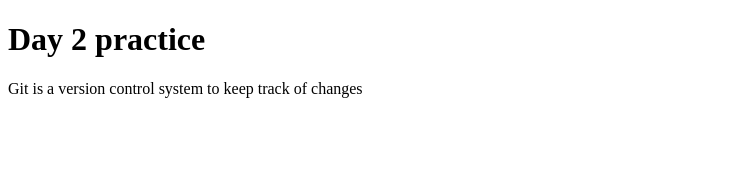
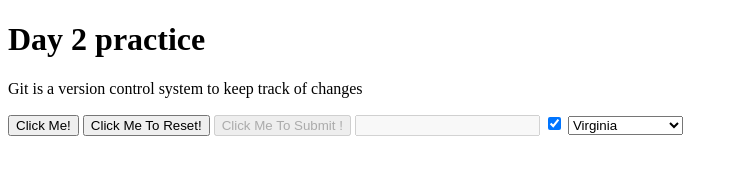
Before and after one commit to Ali-Alzuhairi/FrontEnd, a plain HTML site: page Practice.html in a window 1280 px wide. Shown: the whole page, without its empty margins (0-738 px from the left). Drawn offline with Linux system fonts and the light colour scheme.

Commit message:
button and dropdown

```diff
--- a/Practice.html
+++ b/Practice.html
@@ -1,14 +1,32 @@
 <!DOCTYPE html>
 <html lang="en">
+
 <head>
     <meta charset="UTF-8">
     <meta http-equiv="X-UA-Compatible" content="IE=edge">
     <meta name="viewport" content="width=device-width, initial-scale=1.0">
     <title>Document</title>
 </head>
+
 <body>
     <h1>Day 2 practice</h1>
     <p>Git is a version control system to keep track of changes</p>
 
+    <!-- Here is how we can use button element -->
+    <button type="Button">Click Me!</button>
+    <button type="Reset">Click Me To Reset!</button>
+    <button type="Submit" disabled>Click Me To Submit !</button>
+
+    <input type="text" disabled>
+    <input type="checkbox" checked>
+
+    <select name="State" id="state">
+        <option value="VA"> Virginia </option>
+        <option value="NY"> New York </option>
+        <option value="DC"> Washington DC</option>
+        <option value="MD"> Maryland </option>
+    </select>
+
 </body>
+
 </html>
```
